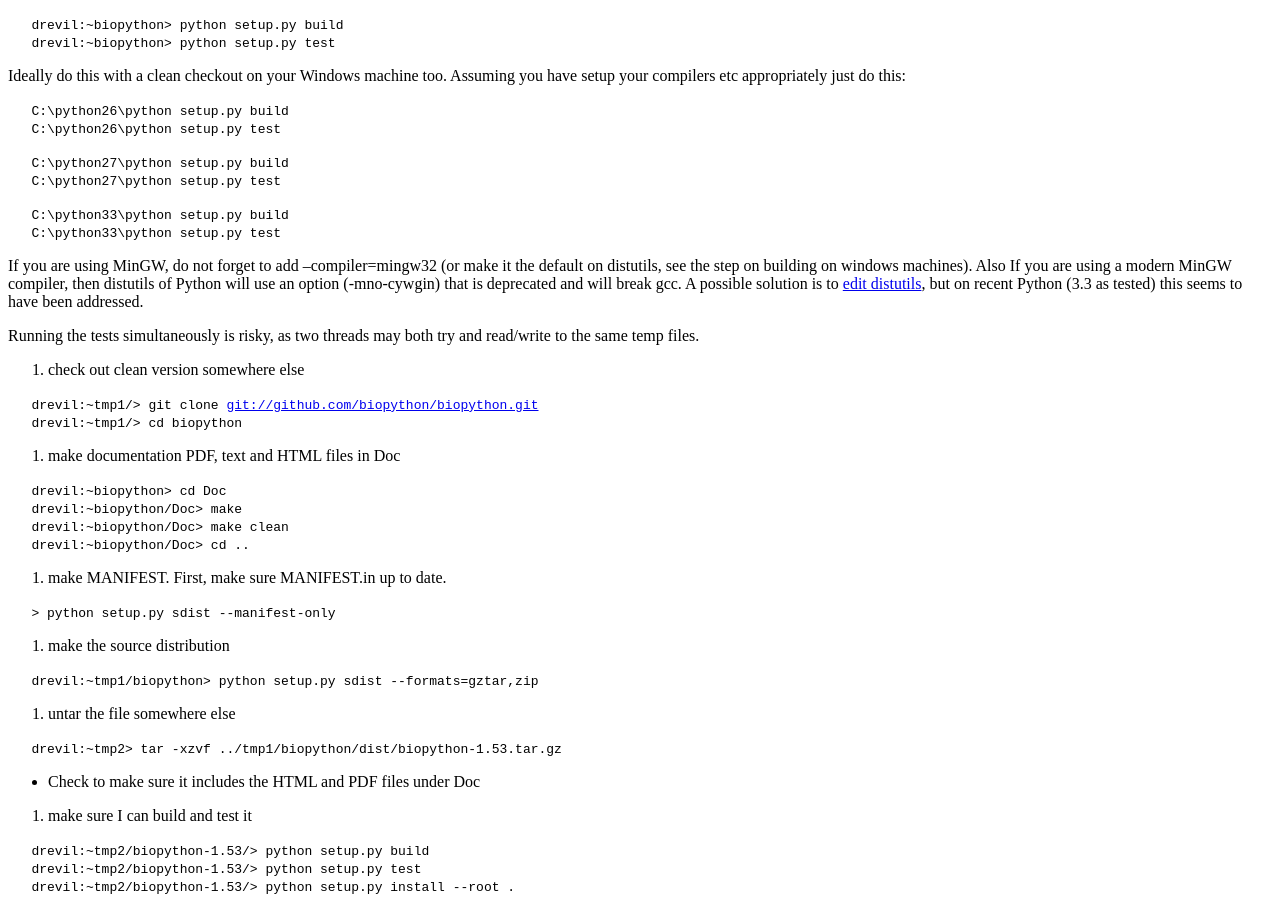
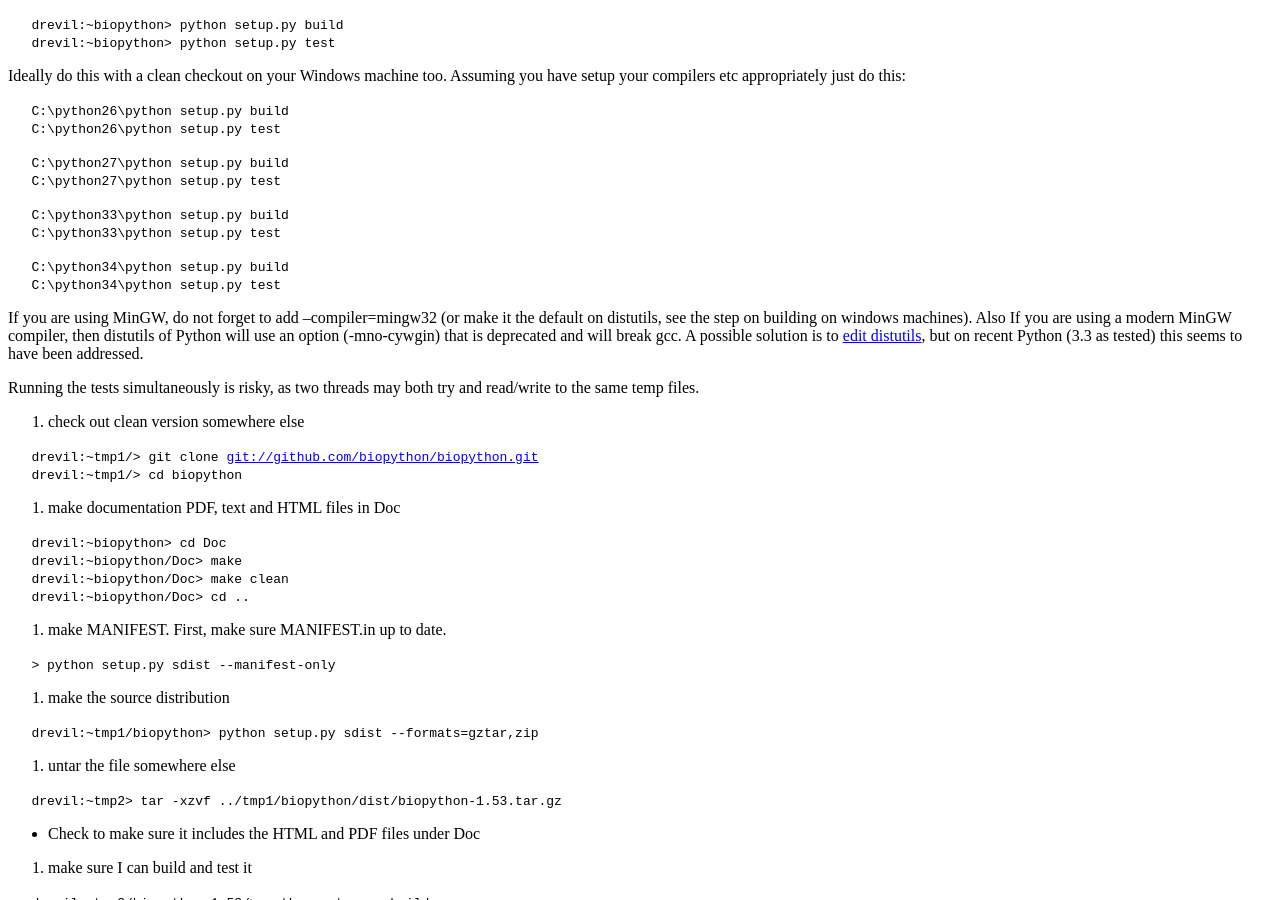
Before and after one commit to biopython/biopython.github.io, a Jekyll site: the page built from wiki/Building_a_release.md, in a window 1280 px wide and 900 px high, scrolled down 1059 px. Built offline with Jekyll 4.4.1, drawn with Linux system fonts in a browser that asks for light colours.

Commit message:
python 3.4 on windows

```diff
--- a/wiki/Building_a_release.md
+++ b/wiki/Building_a_release.md
@@ -82,6 +82,9 @@ Assuming you have setup your compilers etc appropriately just do this:
 
 `   C:\python33\python setup.py build`
 `   C:\python33\python setup.py test`
+
+`   C:\python34\python setup.py build`
+`   C:\python34\python setup.py test`
 
 If you are using MinGW, do not forget to add --compiler=mingw32 (or make
 it the default on distutils, see the step on building on windows
```
Also changed, not shown: 1 other file.
